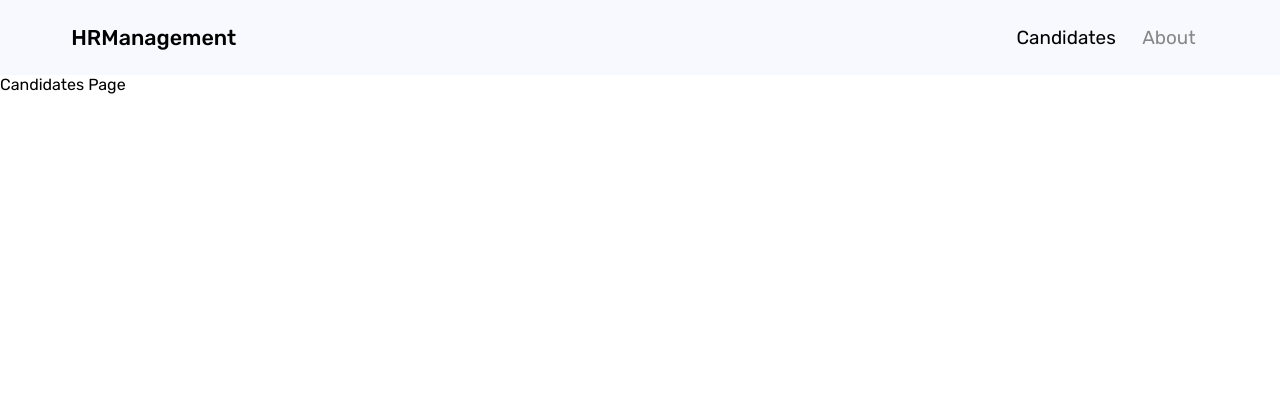
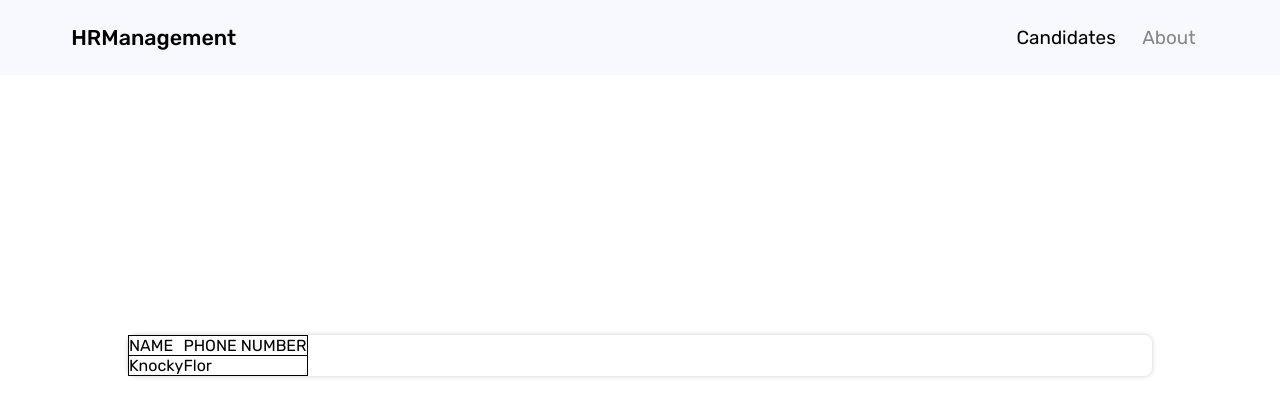
Before and after one commit to aniler0/hr-management-project-react, a React (Create React App) app: page /candidates in a window 1280 px wide. Shown: the top 416 px of the page. Built offline with nearby package versions, Linux system fonts and the light colour scheme.

Commit message:
eslint fix

```diff
--- /dev/null
+++ b/src/components/Table/Table.jsx
@@ -0,0 +1,23 @@
+import "./styles.scss";
+
+const Table = () => {
+  return (
+    <div className="table__Wrapper">
+      <div></div>
+      <table>
+        <tbody>
+          <tr className="table__Top">
+            <td>NAME</td>
+            <td>PHONE NUMBER</td>
+          </tr>
+          <tr>
+            <td>Knocky</td>
+            <td>Flor</td>
+          </tr>
+        </tbody>
+      </table>
+    </div>
+  );
+};
+
+export default Table;
--- /dev/null
+++ b/src/components/Table/styles.scss
@@ -0,0 +1,14 @@
+.table__Wrapper {
+  width: 80%;
+  background: #ffffff;
+  box-shadow: 0px 0px 5px rgba(0, 0, 0, 0.2);
+  border-radius: 8px;
+  table {
+    border-collapse: collapse;
+    tr {
+      border: 1px solid black;
+      td {
+      }
+    }
+  }
+}
--- a/src/components/index.js
+++ b/src/components/index.js
@@ -1,3 +1,4 @@
 export { default as Button } from "./Button/Button";
 export { default as Navbar } from "./Navbar/Navbar";
 export { default as Layout } from "./Layout/Layout";
+export { default as Table } from "./Table/Table";
--- a/src/pages/Candidates.jsx
+++ b/src/pages/Candidates.jsx
@@ -1,7 +1,13 @@
+import { Table } from "components";
 import React from "react";
+import "styles/pages/candidates.scss";
 
 const Candidates = () => {
-  return <div>Candidates Page</div>;
+  return (
+    <div className="candidates__Wrapper">
+      <Table />
+    </div>
+  );
 };
 
 export default Candidates;
--- /dev/null
+++ b/src/styles/pages/candidates.scss
@@ -0,0 +1,8 @@
+.candidates__Wrapper {
+  width: 100%;
+  height: 70vh;
+  display: flex;
+  flex-direction: column;
+  align-items: center;
+  justify-content: center;
+}
```
Also changed, not shown: src/index.scss (+3 -5 lines), .eslintrc.json.
